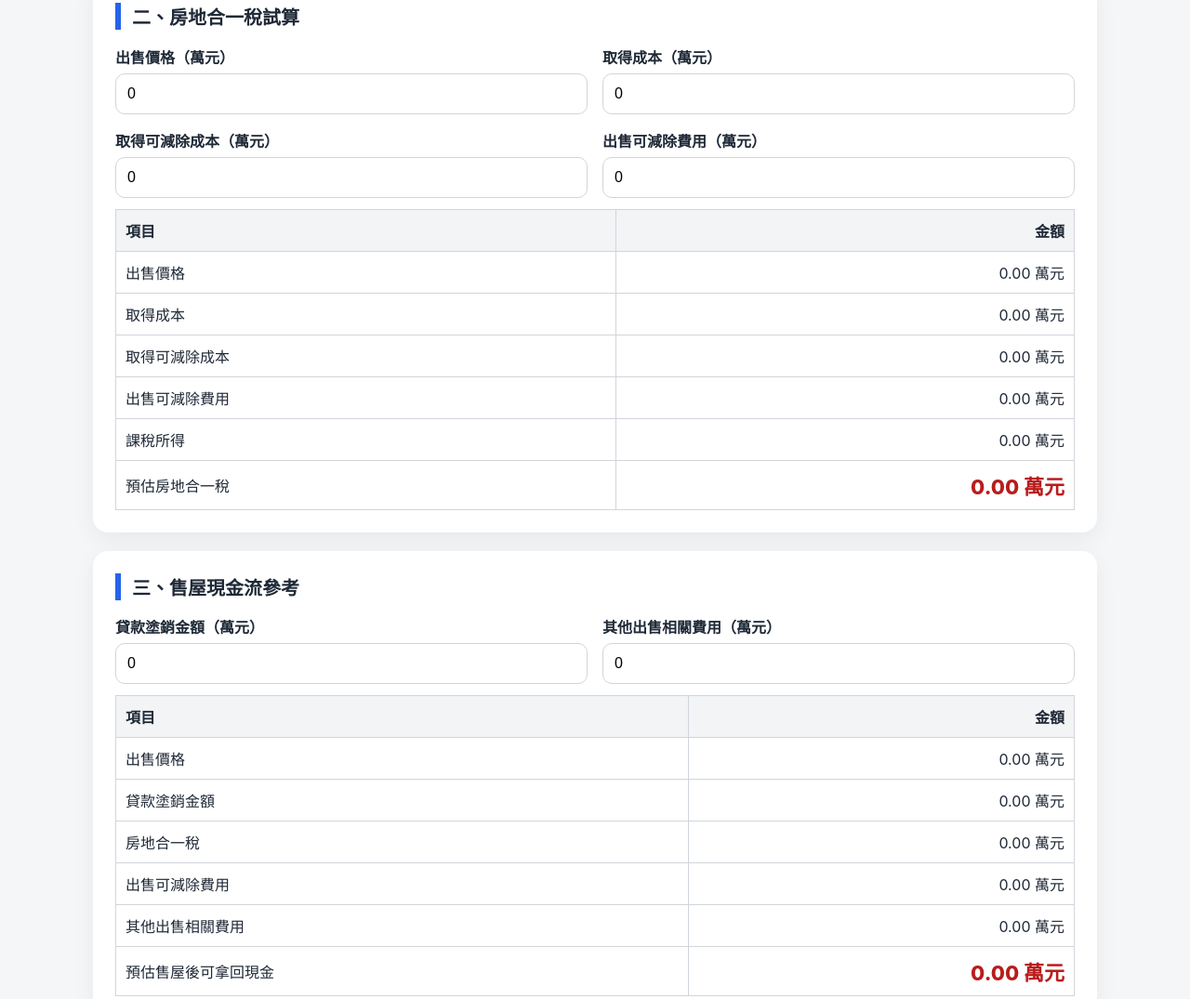
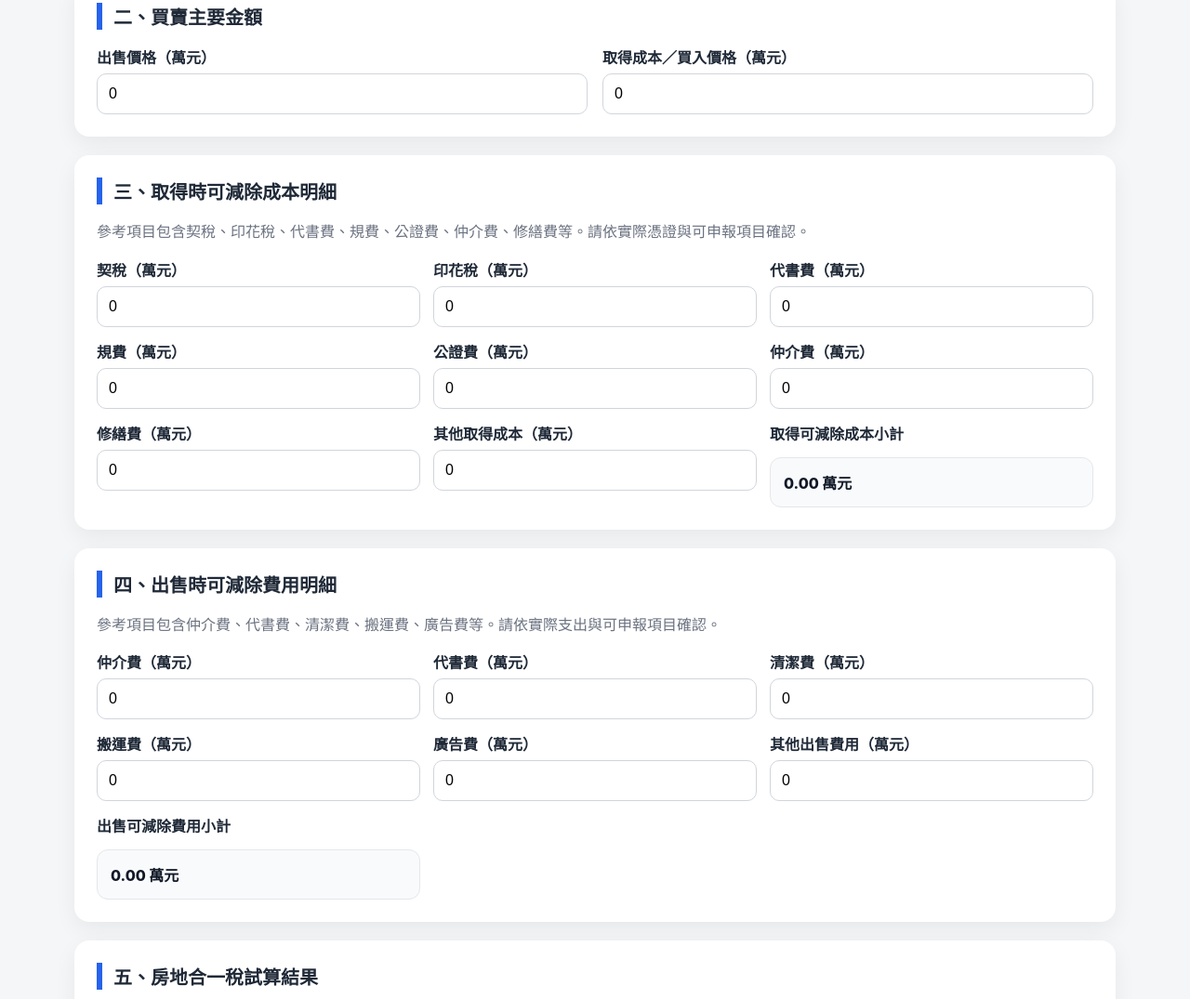
Before and after one commit to KAI-5947/house-land-tax-calculator, a plain HTML site: page index.html in a window 1280 px wide. Shown: the part 802-1877 px from the top of the page at 93% size. Drawn offline with Linux system fonts and the light colour scheme.

Commit message:
Update title and sections for version 1.2

```diff
--- a/index.html
+++ b/index.html
@@ -3,7 +3,7 @@
 <head>
   <meta charset="UTF-8" />
   <meta name="viewport" content="width=device-width, initial-scale=1.0" />
-  <title>房地合一稅單機試算列印工具 V1.1</title>
+  <title>房地合一稅單機試算列印工具 V1.2</title>
   <style>
     body {
       font-family: -apple-system, BlinkMacSystemFont, "Noto Sans TC", "Microsoft JhengHei", Arial, sans-serif;
@@ -13,7 +13,7 @@
     }
 
     .container {
-      max-width: 1080px;
+      max-width: 1120px;
       margin: 0 auto;
       padding: 32px 20px;
     }
@@ -39,6 +39,12 @@
       margin-top: 0;
     }
 
+    h3 {
+      font-size: 17px;
+      margin-top: 0;
+      color: #374151;
+    }
+
     .notice {
       background: #fff7ed;
       border: 1px solid #fed7aa;
@@ -53,6 +59,12 @@
       display: grid;
       grid-template-columns: repeat(2, minmax(0, 1fr));
       gap: 16px;
+    }
+
+    .grid-3 {
+      display: grid;
+      grid-template-columns: repeat(3, minmax(0, 1fr));
+      gap: 14px;
     }
 
     label {
@@ -85,6 +97,16 @@
       border-radius: 12px;
       font-weight: 800;
       line-height: 1.8;
+    }
+
+    .summary-box {
+      background: #f9fafb;
+      border: 1px solid #e5e7eb;
+      border-radius: 12px;
+      padding: 14px;
+      margin-top: 14px;
+      font-weight: 800;
+      color: #111827;
     }
 
     .result {
@@ -134,8 +156,15 @@
       background: #f3f4f6;
     }
 
-    @media (max-width: 760px) {
-      .grid {
+    .section-note {
+      color: #6b7280;
+      line-height: 1.7;
+      margin-bottom: 14px;
+    }
+
+    @media (max-width: 820px) {
+      .grid,
+      .grid-3 {
         grid-template-columns: 1fr;
       }
 
@@ -162,6 +191,11 @@
         border: 1px solid #ddd;
         page-break-inside: avoid;
       }
+
+      input, select {
+        border: none;
+        padding: 4px;
+      }
     }
   </style>
 </head>
@@ -169,7 +203,7 @@
 <body>
   <div class="container">
     <div class="card">
-      <h1>房地合一稅單機試算列印工具 V1.1</h1>
+      <h1>房地合一稅單機試算列印工具 V1.2</h1>
       <div class="notice">
         本工具為成交前初步試算參考，不連接資料庫、不儲存客戶資料。實際稅額仍應以國稅局申報資料、核定結果及正式稅單為準。
       </div>
@@ -235,7 +269,7 @@
     </div>
 
     <div class="card">
-      <h2>二、房地合一稅試算</h2>
+      <h2>二、買賣主要金額</h2>
       <div class="grid">
         <div>
           <label>出售價格（萬元）</label>
@@ -243,20 +277,112 @@
         </div>
 
         <div>
-          <label>取得成本（萬元）</label>
+          <label>取得成本／買入價格（萬元）</label>
           <input id="buyPrice" type="number" value="0" />
+        </div>
+      </div>
+    </div>
+
+    <div class="card">
+      <h2>三、取得時可減除成本明細</h2>
+      <div class="section-note">
+        參考項目包含契稅、印花稅、代書費、規費、公證費、仲介費、修繕費等。請依實際憑證與可申報項目確認。
+      </div>
+
+      <div class="grid-3">
+        <div>
+          <label>契稅（萬元）</label>
+          <input id="acqDeedTax" class="buyCostItem" type="number" value="0" />
         </div>
 
         <div>
-          <label>取得可減除成本（萬元）</label>
-          <input id="buyCosts" type="number" value="0" />
+          <label>印花稅（萬元）</label>
+          <input id="acqStampTax" class="buyCostItem" type="number" value="0" />
         </div>
 
         <div>
-          <label>出售可減除費用（萬元）</label>
-          <input id="saleCosts" type="number" value="0" />
+          <label>代書費（萬元）</label>
+          <input id="acqScrivenerFee" class="buyCostItem" type="number" value="0" />
+        </div>
+
+        <div>
+          <label>規費（萬元）</label>
+          <input id="acqGovFee" class="buyCostItem" type="number" value="0" />
+        </div>
+
+        <div>
+          <label>公證費（萬元）</label>
+          <input id="acqNotaryFee" class="buyCostItem" type="number" value="0" />
+        </div>
+
+        <div>
+          <label>仲介費（萬元）</label>
+          <input id="acqBrokerFee" class="buyCostItem" type="number" value="0" />
+        </div>
+
+        <div>
+          <label>修繕費（萬元）</label>
+          <input id="acqRepairFee" class="buyCostItem" type="number" value="0" />
+        </div>
+
+        <div>
+          <label>其他取得成本（萬元）</label>
+          <input id="acqOtherFee" class="buyCostItem" type="number" value="0" />
+        </div>
+
+        <div>
+          <label>取得可減除成本小計</label>
+          <div class="summary-box" id="buyCostsSubtotal">0.00 萬元</div>
         </div>
       </div>
+    </div>
+
+    <div class="card">
+      <h2>四、出售時可減除費用明細</h2>
+      <div class="section-note">
+        參考項目包含仲介費、代書費、清潔費、搬運費、廣告費等。請依實際支出與可申報項目確認。
+      </div>
+
+      <div class="grid-3">
+        <div>
+          <label>仲介費（萬元）</label>
+          <input id="saleBrokerFee" class="saleCostItem" type="number" value="0" />
+        </div>
+
+        <div>
+          <label>代書費（萬元）</label>
+          <input id="saleScrivenerFee" class="saleCostItem" type="number" value="0" />
+        </div>
+
+        <div>
+          <label>清潔費（萬元）</label>
+          <input id="saleCleaningFee" class="saleCostItem" type="number" value="0" />
+        </div>
+
+        <div>
+          <label>搬運費（萬元）</label>
+          <input id="saleMovingFee" class="saleCostItem" type="number" value="0" />
+        </div>
+
+        <div>
+          <label>廣告費（萬元）</label>
+          <input id="saleAdFee" class="saleCostItem" type="number" value="0" />
+        </div>
+
+        <div>
+          <label>其他出售費用（萬元）</label>
+          <input id="saleOtherFee" class="saleCostItem" type="number" value="0" />
+        </div>
+
+        <div>
+          <label>出售可減除費用小計</label>
+          <div class="summary-box" id="saleCostsSubtotal">0.00 萬元</div>
+        </div>
+      </div>
+    </div>
+
+    <div class="card">
+      <h2>五、房地合一稅試算結果</h2>
 
       <table>
         <tr>
@@ -268,15 +394,15 @@
           <td id="salePriceResult">0 萬元</td>
         </tr>
         <tr>
-          <td>取得成本</td>
+          <td>取得成本／買入價格</td>
           <td id="buyPriceResult">0 萬元</td>
         </tr>
         <tr>
-          <td>取得可減除成本</td>
+          <td>取得可減除成本小計</td>
           <td id="buyCostsResult">0 萬元</td>
         </tr>
         <tr>
-          <td>出售可減除費用</td>
+          <td>出售可減除費用小計</td>
           <td id="saleCostsResult">0 萬元</td>
         </tr>
         <tr>
@@ -291,7 +417,7 @@
     </div>
 
     <div class="card">
-      <h2>三、售屋現金流參考</h2>
+      <h2>六、售屋現金流參考</h2>
       <div class="grid">
         <div>
           <label>貸款塗銷金額（萬元）</label>
@@ -301,6 +427,7 @@
         <div>
           <label>其他出售相關費用（萬元）</label>
           <input id="otherCosts" type="number" value="0" />
+          <div class="helper">此欄可填入非前述可減除項目，例如搬遷預留、額外服務費或其他現金流支出。</div>
         </div>
       </div>
 
@@ -322,7 +449,7 @@
           <td id="cashTaxAmountResult">0 萬元</td>
         </tr>
         <tr>
-          <td>出售可減除費用</td>
+          <td>出售可減除費用小計</td>
           <td id="cashSaleCostsResult">0 萬元</td>
         </tr>
         <tr>
@@ -337,7 +464,7 @@
     </div>
 
     <div class="card">
-      <h2>四、稅率參考表</h2>
+      <h2>七、稅率參考表</h2>
       <table>
         <tr>
           <th>持有期間</th>
@@ -364,6 +491,14 @@
           <td>400 萬以下免稅，超過部分 10%</td>
         </tr>
       </table>
+    </div>
+
+    <div class="card">
+      <h2>八、備註說明</h2>
+      <div class="section-note">
+        本試算表僅供成交前初步評估參考，實際稅額仍應以國稅局申報資料、核定結果及正式稅單為準。<br>
+        可減除成本與費用是否可列入，仍需依實際憑證、個案情況及稅務申報規定確認。
+      </div>
     </div>
 
     <div class="card no-print">
@@ -393,6 +528,14 @@
       const value = document.getElementById(id).value;
       if (!value) return null;
       return new Date(value + "T00:00:00");
+    }
+
+    function sumByClass(className) {
+      let total = 0;
+      document.querySelectorAll("." + className).forEach(input => {
+        total += Number(input.value) || 0;
+      });
+      return total;
     }
 
     function getHoldingInfo() {
@@ -479,8 +622,9 @@
     function calculate() {
       const salePrice = getNumber("salePrice");
       const buyPrice = getNumber("buyPrice");
-      const buyCosts = getNumber("buyCosts");
-      const saleCosts = getNumber("saleCosts");
+
+      const buyCosts = sumByClass("buyCostItem");
+      const saleCosts = sumByClass("saleCostItem");
 
       const holdingInfo = getHoldingInfo();
       const rateMode = document.getElementById("rateMode").value;
@@ -505,6 +649,9 @@
       const loanPayoff = getNumber("loanPayoff");
       const otherCosts = getNumber("otherCosts");
       const cashBack = salePrice - loanPayoff - taxAmount - saleCosts - otherCosts;
+
+      document.getElementById("buyCostsSubtotal").textContent = formatWan(buyCosts);
+      document.getElementById("saleCostsSubtotal").textContent = formatWan(saleCosts);
 
       document.getElementById("salePriceResult").textContent = formatWan(salePrice);
       document.getElementById("buyPriceResult").textContent = formatWan(buyPrice);
```
